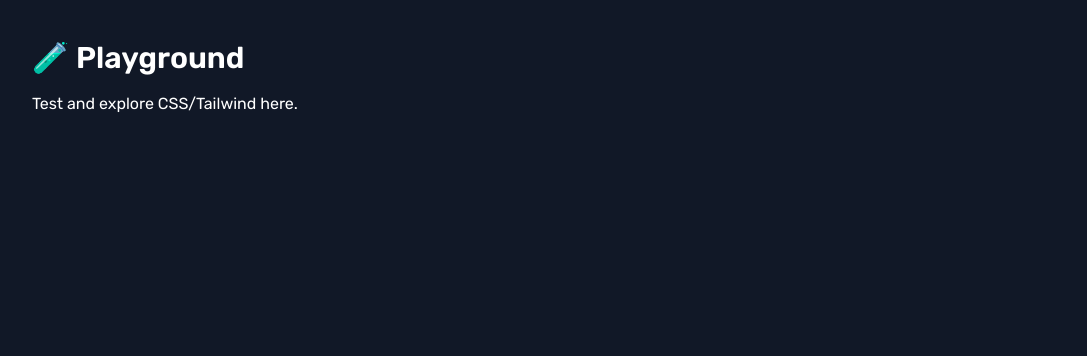
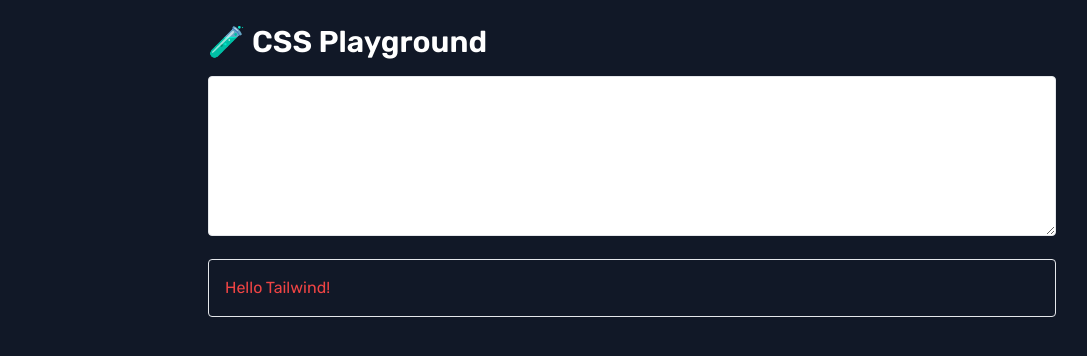
Before and after one commit to Build-1-0-0/nextcss, a Next.js app: page /playground in a window 1280 px wide. Shown: the top 356 px of the page, without its empty margins (8-1095 px from the left). Built offline with nearby package versions, Linux system fonts and the light colour scheme.

Commit message:
Update page.tsx

```diff
--- a/app/playground/page.tsx
+++ b/app/playground/page.tsx
@@ -1,8 +1,19 @@
+// File: app/playground/page.tsx
+'use client';
+import { useState } from "react";
+
 export default function PlaygroundPage() {
+  const [html, setHtml] = useState(`<div class='text-red-500'>Hello Tailwind!</div>`);
+
   return (
-    <div className="p-10">
-      <h1 className="text-3xl font-bold mb-4">🧪 Playground</h1>
-      <p>Test and explore CSS/Tailwind here.</p>
-    </div>
-  )
+    <main className="max-w-4xl mx-auto p-6">
+      <h1 className="text-3xl font-bold mb-4">🧪 CSS Playground</h1>
+      <textarea
+        className="w-full h-40 p-4 border rounded mb-4 font-mono"
+        value={html}
+        onChange={e => setHtml(e.target.value)}
+      />
+      <div className="p-4 border rounded bg-white dark:bg-gray-900" dangerouslySetInnerHTML={{ __html: html }} />
+    </main>
+  );
 }
```
